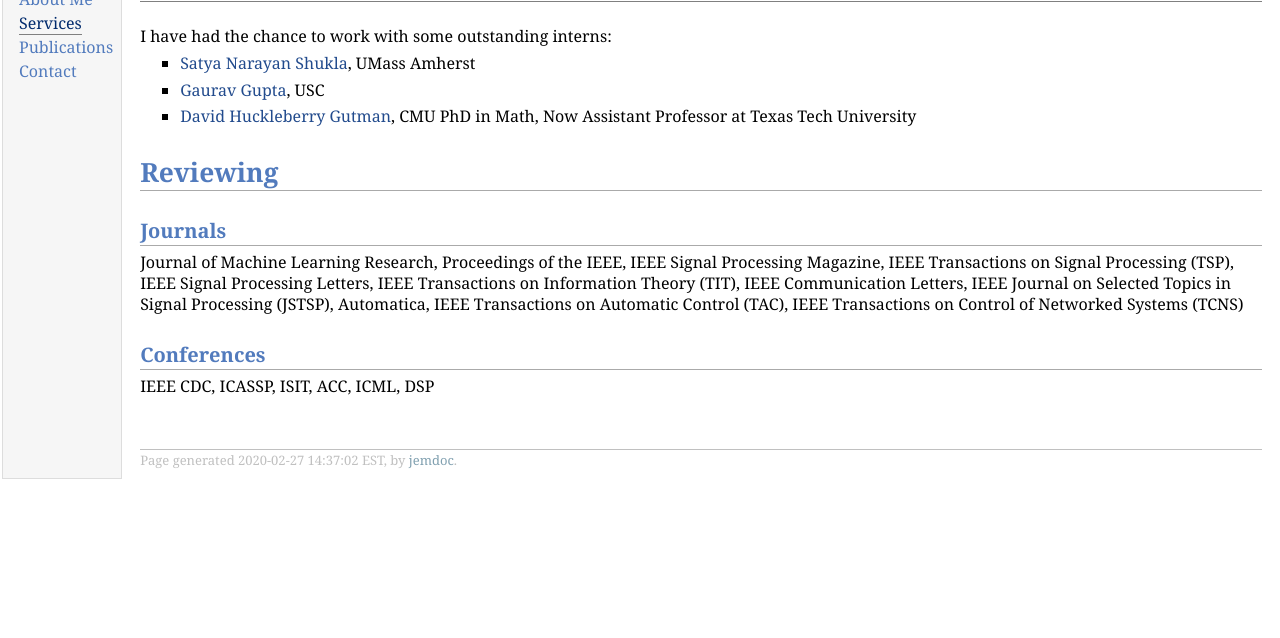
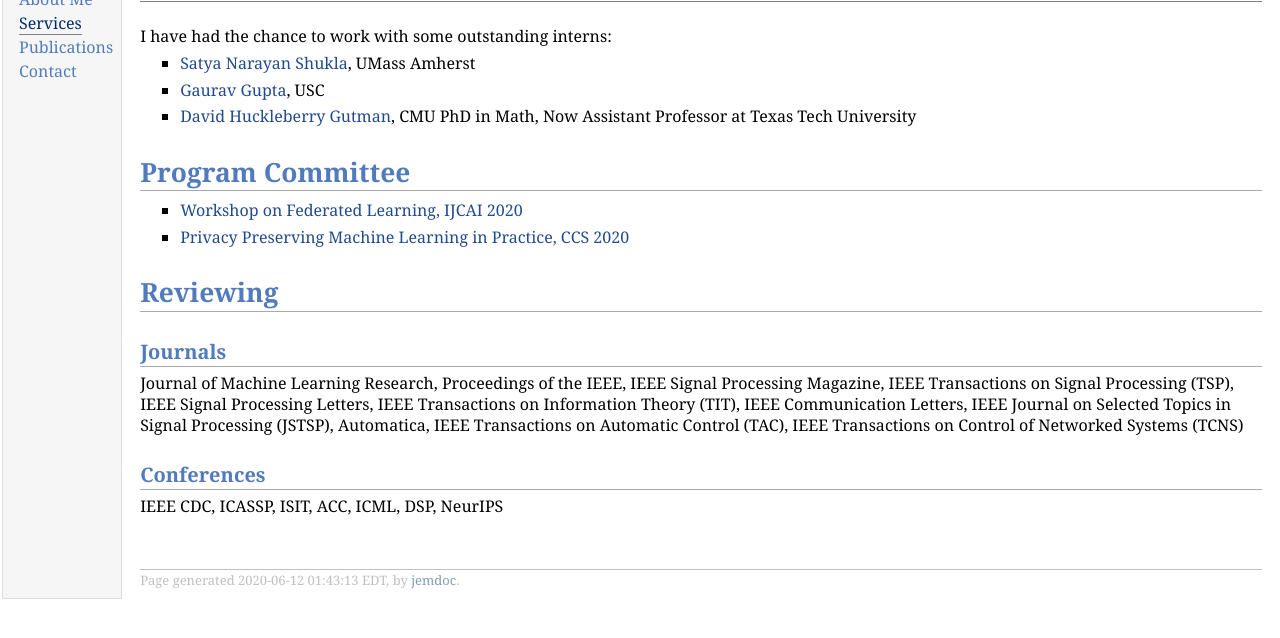
Before and after one commit to sumanthme03/sumanthd.github.io, a plain HTML site: page service.html in a window 1280 px wide. Shown: the part 48-686 px from the top of the page. Drawn offline with Linux system fonts and the light colour scheme.

Commit message:
Updating

```diff
--- a/service.html
+++ b/service.html
@@ -30,14 +30,21 @@
 <li><p><a href="https://www.depts.ttu.edu/imse/faculty/david_gutman/index.php">David Huckleberry Gutman</a>, CMU PhD in Math, Now Assistant Professor at Texas Tech University</p>
 </li>
 </ul>
+<h1>Program Committee</h1>
+<ul>
+<li><p><a href="http://fl-ijcai20.federated-learning.org/">Workshop on Federated Learning, IJCAI 2020</a></p>
+</li>
+<li><p><a href="https://sci-workshops.alipay.com/CCS2020">Privacy Preserving Machine Learning in Practice, CCS 2020</a></p>
+</li>
+</ul>
 <h1>Reviewing</h1>
 <h2>Journals</h2>
 <p>Journal of Machine Learning Research, Proceedings of the IEEE, IEEE Signal Processing Magazine, IEEE Transactions on Signal Processing (TSP), IEEE Signal Processing Letters, IEEE Transactions on Information Theory (TIT), IEEE Communication Letters, IEEE Journal on Selected Topics in Signal Processing (JSTSP), Automatica, IEEE Transactions on Automatic Control (TAC), IEEE Transactions on Control of Networked Systems (TCNS)</p>
 <h2>Conferences</h2>
-<p>IEEE CDC, ICASSP, ISIT, ACC, ICML, DSP</p>
+<p>IEEE CDC, ICASSP, ISIT, ACC, ICML, DSP, NeurIPS</p>
 <div id="footer">
 <div id="footer-text">
-Page generated 2020-02-27 14:37:02 EST, by <a href="http://jemdoc.jaboc.net/">jemdoc</a>.
+Page generated 2020-06-12 01:43:13 EDT, by <a href="http://jemdoc.jaboc.net/">jemdoc</a>.
 </div>
 </div>
 </td>
```
Also changed, not shown: 1 other file.
